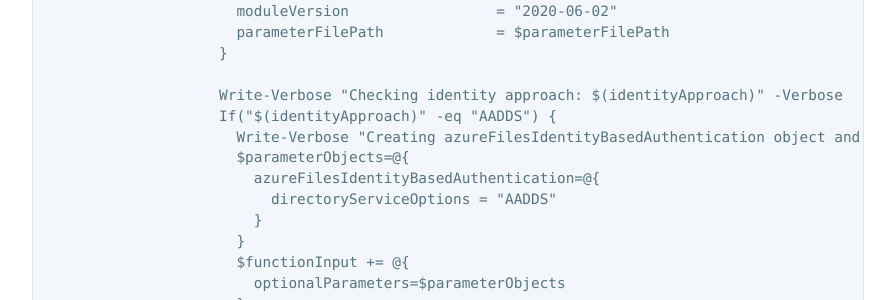
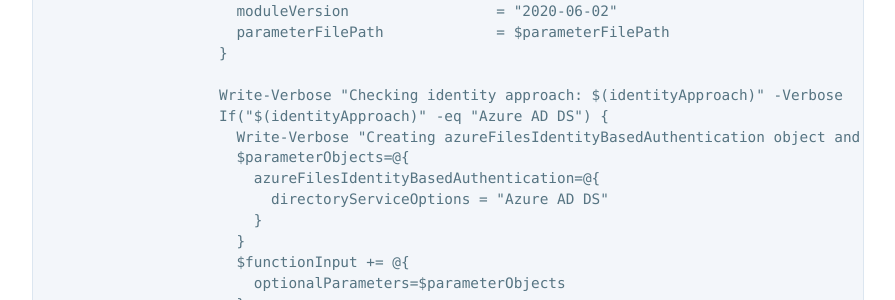
Before and after one commit to samvdjagt/wvdquickstart, a Jekyll site: the page built from devops.md, in a window 1280 px wide and 1400 px high, scrolled down 6551 px. Shown: the part 841-1141 px from the top of the window, without its empty margins (192-1087 px from the left). Built offline with Jekyll 4.4.1, drawn with Linux system fonts in a browser that asks for light colours; some of the changed text lies outside the part shown.

Commit message:
rename aadds to azure ad ds

````diff
--- a/devops.md
+++ b/devops.md
@@ -220,11 +220,11 @@ The job above deploys the *Assets* storage account in your resource group. This
                     }
 
                     Write-Verbose "Checking identity approach: $(identityApproach)" -Verbose
-                    If("$(identityApproach)" -eq "AADDS") {
-                      Write-Verbose "Creating azureFilesIdentityBasedAuthentication object and set to AADDS" -Verbose
+                    If("$(identityApproach)" -eq "Azure AD DS") {
+                      Write-Verbose "Creating azureFilesIdentityBasedAuthentication object and set to Azure AD DS" -Verbose
                       $parameterObjects=@{
                         azureFilesIdentityBasedAuthentication=@{
-                          directoryServiceOptions = "AADDS"
+                          directoryServiceOptions = "Azure AD DS"
                         }
                       }
                       $functionInput += @{
@@ -240,7 +240,7 @@ The job above deploys the *Assets* storage account in your resource group. This
                   azurePowerShellVersion: LatestVersion
                 enabled: true
 ```
-This pipeline job takes care of the profiles storage account deployment. This storage account, deployed in your resource group, will be used to store the FSLogix user profiles in a file share called *wvdprofiles* by default. This deployment does not carry out the Azure Files enablement for a native AD environment (domain joining the storage account), as this is done through a custom script extensions. In case of using the AADDS identity approach, this flag will in fact be set on the storage account within this pipeline job.
+This pipeline job takes care of the profiles storage account deployment. This storage account, deployed in your resource group, will be used to store the FSLogix user profiles in a file share called *wvdprofiles* by default. This deployment does not carry out the Azure Files enablement for a native AD environment (domain joining the storage account), as this is done through a custom script extensions. In case of using the Azure AD DS identity approach, this flag will in fact be set on the storage account within this pipeline job.
 
 #### WVD Host Pool Deployment
 ```
````
Also changed, not shown: armdeployment.md (+1 -1 lines), customize.md (+1 -1 lines), howto.md (+2 -2 lines), repo.md (+2 -2 lines), troubleshoot.md (+1 -1 lines).
